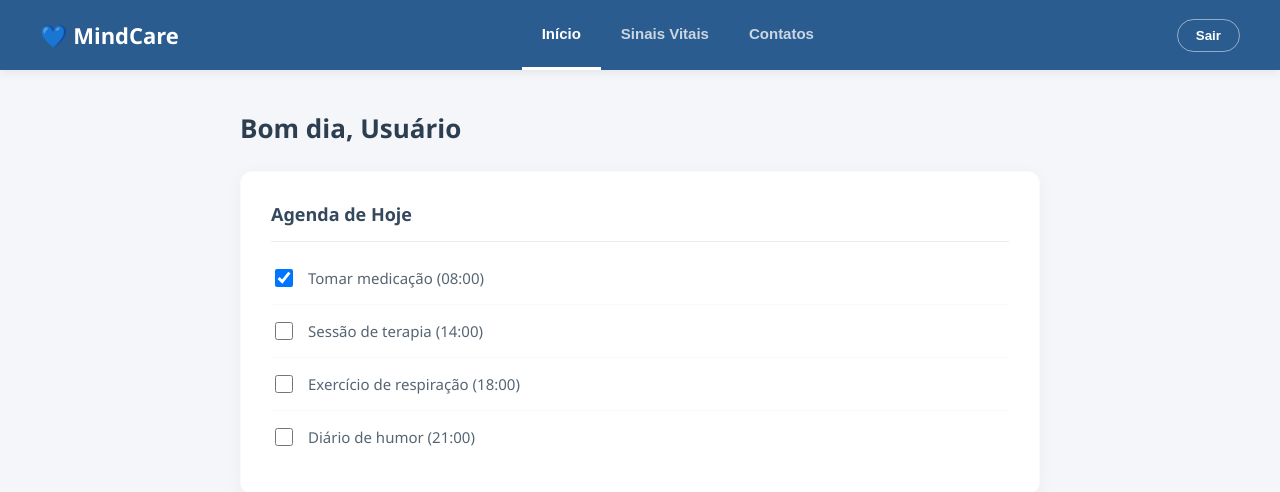
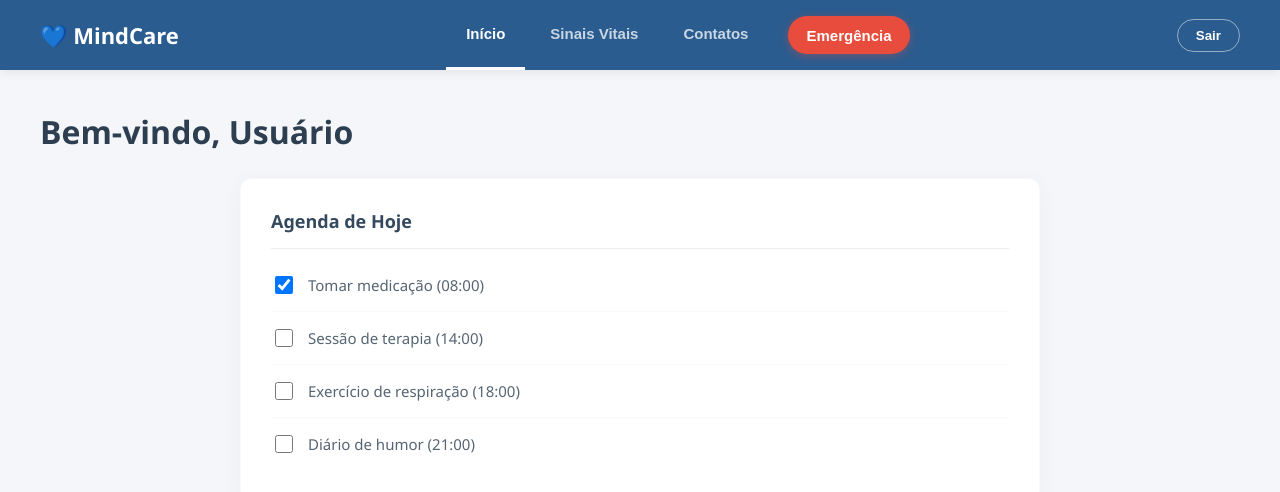
Before and after one commit to enzoLeal123/Projeto-SafeHome, a React (Vite) app: page /home in a window 1280 px wide. Shown: the top 492 px of the page. Built offline with nearby package versions, Linux system fonts and the light colour scheme.

Commit message:
Botão de Emergência + Css

```diff
--- a/src/Components/TelaPrincipal/TelaPrincipal.css
+++ b/src/Components/TelaPrincipal/TelaPrincipal.css
@@ -1,4 +1,3 @@
-
 body {
   margin: 0;
   padding: 0;
@@ -35,6 +34,7 @@ body {
   display: flex;
   height: 100%;
   align-items: center;
+  gap: 5px;
 }
 
 .botoes-menu button {
@@ -55,10 +55,28 @@ body {
   background-color: rgba(255, 255, 255, 0.05);
 }
 
-
 .botoes-menu button.active {
   color: white;
   border-bottom: 3px solid #ffffff;
+}
+
+
+.botoes-menu .btn-emergencia {
+  background-color: #e74c3c;
+  color: white !important;
+  font-weight: 700;
+  border-radius: 20px;
+  height: 38px;
+  padding: 0 18px;
+  margin-left: 15px;
+  border-bottom: none !important;
+  box-shadow: 0 2px 8px rgba(231, 76, 60, 0.4);
+  animation: pulsarBotao 2s infinite ease-in-out;
+  transition: background-color 0.2s;
+}
+
+.botoes-menu .btn-emergencia:hover {
+  background-color: #c0392b;
 }
 
 
@@ -81,25 +99,31 @@ body {
 
 
 .conteudo-principal {
-  max-width: 800px;
+  width: 100%;
   margin: 40px auto;
-  padding: 0 20px;
+  padding: 0 40px;
+  box-sizing: border-box;
 }
 
 .cabecalho-boas-vindas h2 {
   color: #2c3e50;
-  font-size: 26px;
+  font-size: 32px;
+  font-weight: 700;
+  margin-top: 0;
   margin-bottom: 25px;
-  font-weight: 600;
+  text-align: left;
 }
 
 
 .caixa-agenda {
+  max-width: 800px;
+  margin: 0 auto;
   background-color: white;
   border-radius: 12px;
   padding: 30px;
   box-shadow: 0 4px 20px rgba(0, 0, 0, 0.04);
   border: 1px solid rgba(0, 0, 0, 0.02);
+  box-sizing: border-box;
 }
 
 .caixa-agenda h3 {
@@ -137,10 +161,13 @@ body {
 
 
 .tela-vazia {
+  max-width: 800px;
+  margin: 0 auto;
   background-color: white;
   padding: 60px 40px;
   border-radius: 12px;
   box-shadow: 0 4px 20px rgba(0, 0, 0, 0.04);
   text-align: center;
   color: #7f8c8d;
+  box-sizing: border-box;
 }
--- a/src/Components/TelaPrincipal/TelaPrincipal.jsx
+++ b/src/Components/TelaPrincipal/TelaPrincipal.jsx
@@ -9,14 +9,18 @@ const TelaPrincipal = () => {
   const sobrenomeSalvo = localStorage.getItem('usuario_sobrenome') || '';
 
 
+  const dispararEmergencia = () => {
+    alert(" ALERTA DE EMERGÊNCIA ACIONADO\n\n1. Notificação enviada para seus contatos de confiança cadastrados.\n2. Abrindo o discador para ligar para a Emergência 192/193");
+
+    window.location.href = 'tel:192';
+  };
+
   const deslogar = () => {
-
     window.location.href = '/';
   };
 
   return (
     <div className="pagina-principal">
-
 
       <div className="menu-topo">
         <div className="titulo-logo">💙 MindCare</div>
@@ -40,6 +44,13 @@ const TelaPrincipal = () => {
           >
             Contatos
           </button>
+
+          <button
+            className="btn-emergencia"
+            onClick={dispararEmergencia}
+          >
+             Emergência
+          </button>
         </div>
 
         <button className="btn-sair" onClick={deslogar}>Sair</button>
@@ -47,14 +58,11 @@ const TelaPrincipal = () => {
 
       <div className="conteudo-principal">
 
-
         {tela === 'inicio' && (
           <div>
             <div className="cabecalho-boas-vindas">
-
-              <h2>Bom dia, {nomeSalvo} {sobrenomeSalvo}</h2>
+              <h2>Bem-vindo, {nomeSalvo} {sobrenomeSalvo}</h2>
             </div>
-
 
             <div className="caixa-agenda">
               <h3>Agenda de Hoje</h3>
@@ -73,9 +81,7 @@ const TelaPrincipal = () => {
               </div>
             </div>
           </div>
-
         )}
-
 
         {tela === 'sinais' && (
           <div className="tela-vazia">
@@ -83,7 +89,6 @@ const TelaPrincipal = () => {
             <p> em desenvolvimento </p>
           </div>
         )}
-
 
         {tela === 'contatos' && (
           <div className="tela-vazia">
```
